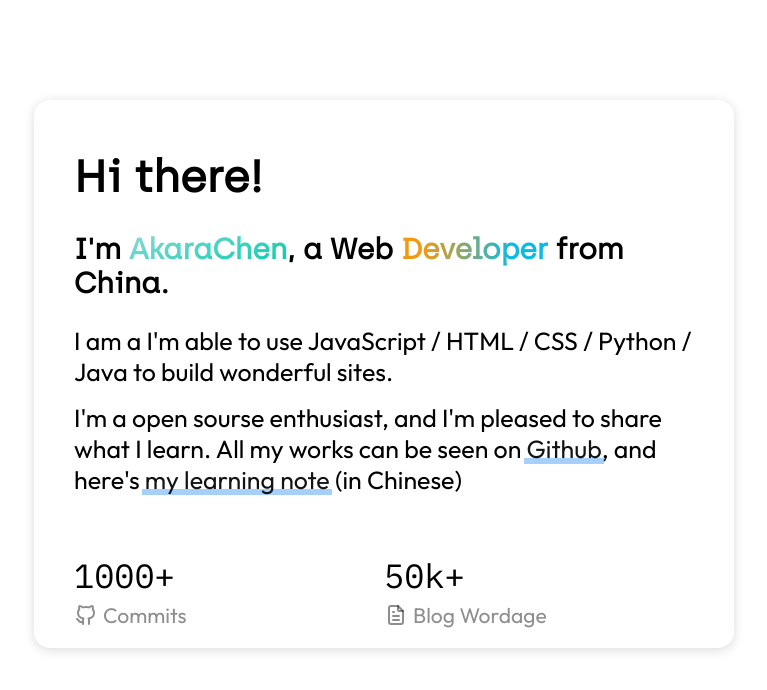
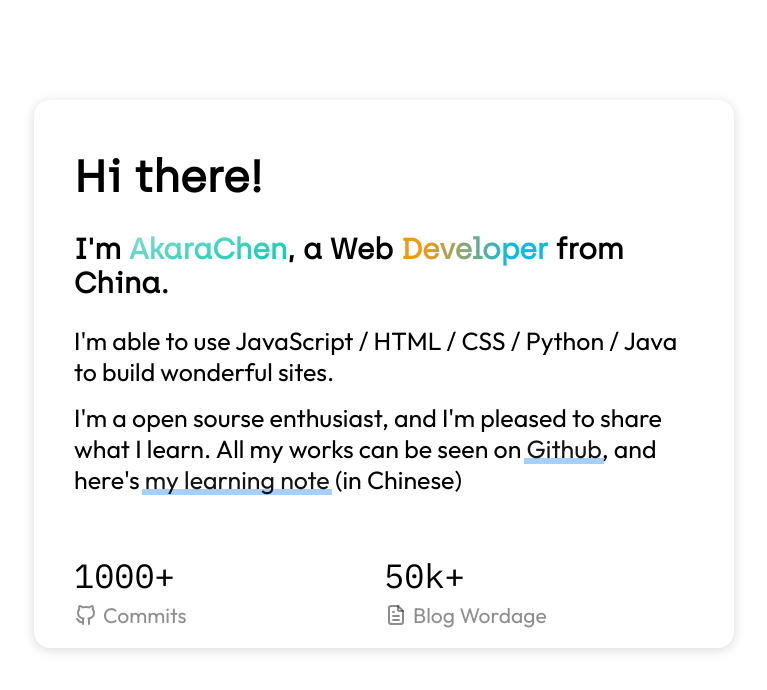
Before and after one commit to AkaraChen/home-next, a Vue app: page / in a window 1280 px wide. Shown: the top 690 px of the page, without its empty margins (256-1023 px from the left). Built offline with nearby package versions, Linux system fonts and the light colour scheme.

Commit message:
Update Content.vue

```diff
--- a/src/components/Content.vue
+++ b/src/components/Content.vue
@@ -1,5 +1,5 @@
 <template>
-    <p>I am a I'm able to use JavaScript / HTML / CSS / Python / Java to build wonderful sites.</p>
+    <p>I'm able to use JavaScript / HTML / CSS / Python / Java to build wonderful sites.</p>
     <p>I'm a open sourse enthusiast, and I'm pleased to share what I learn.
         All my works can be seen on <a href="https://github.com/akarachen" target="_blank">Github</a>, and here's <a
             href="https://blog.akr.moe" target="_blank">my learning note</a> (in Chinese)</p>
```
